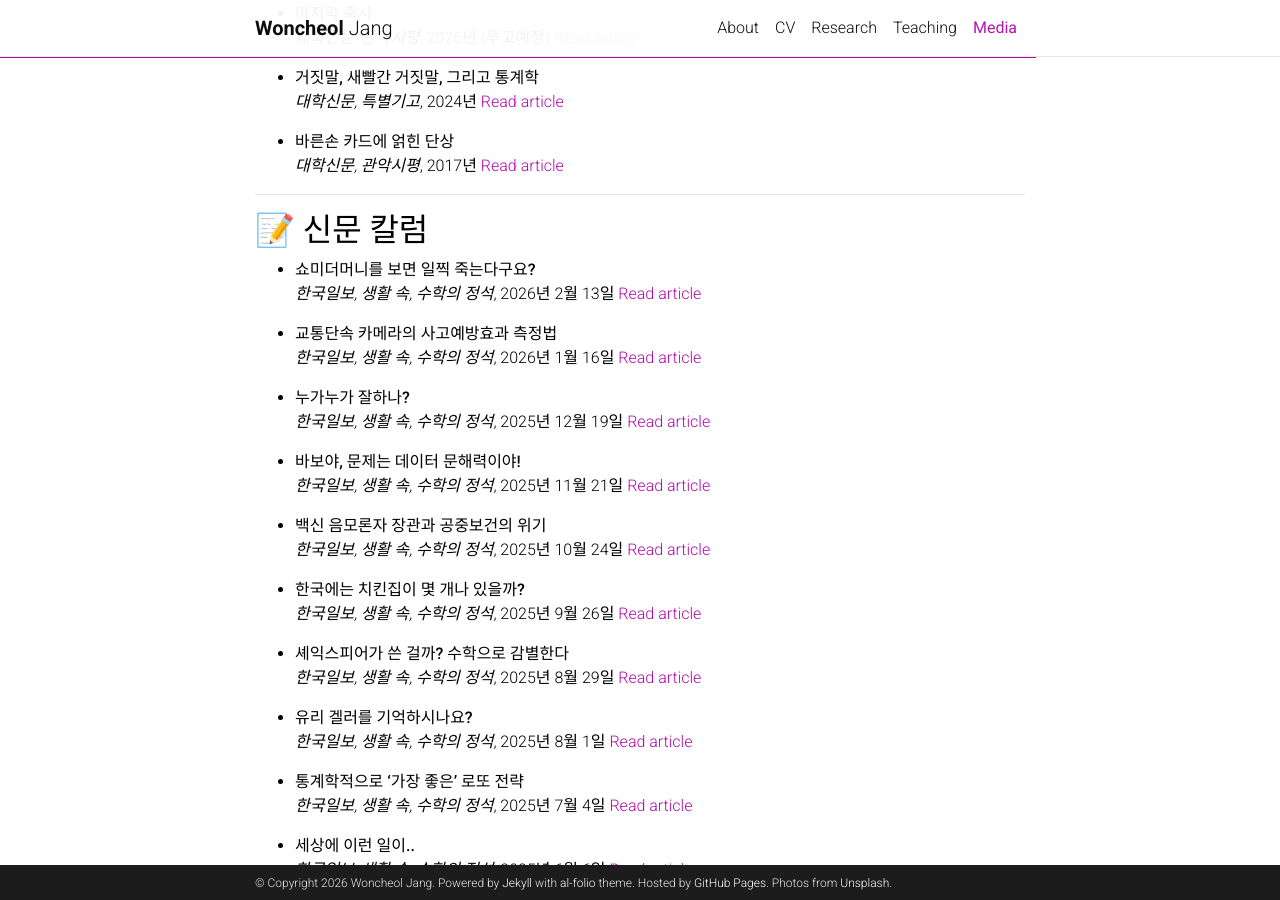
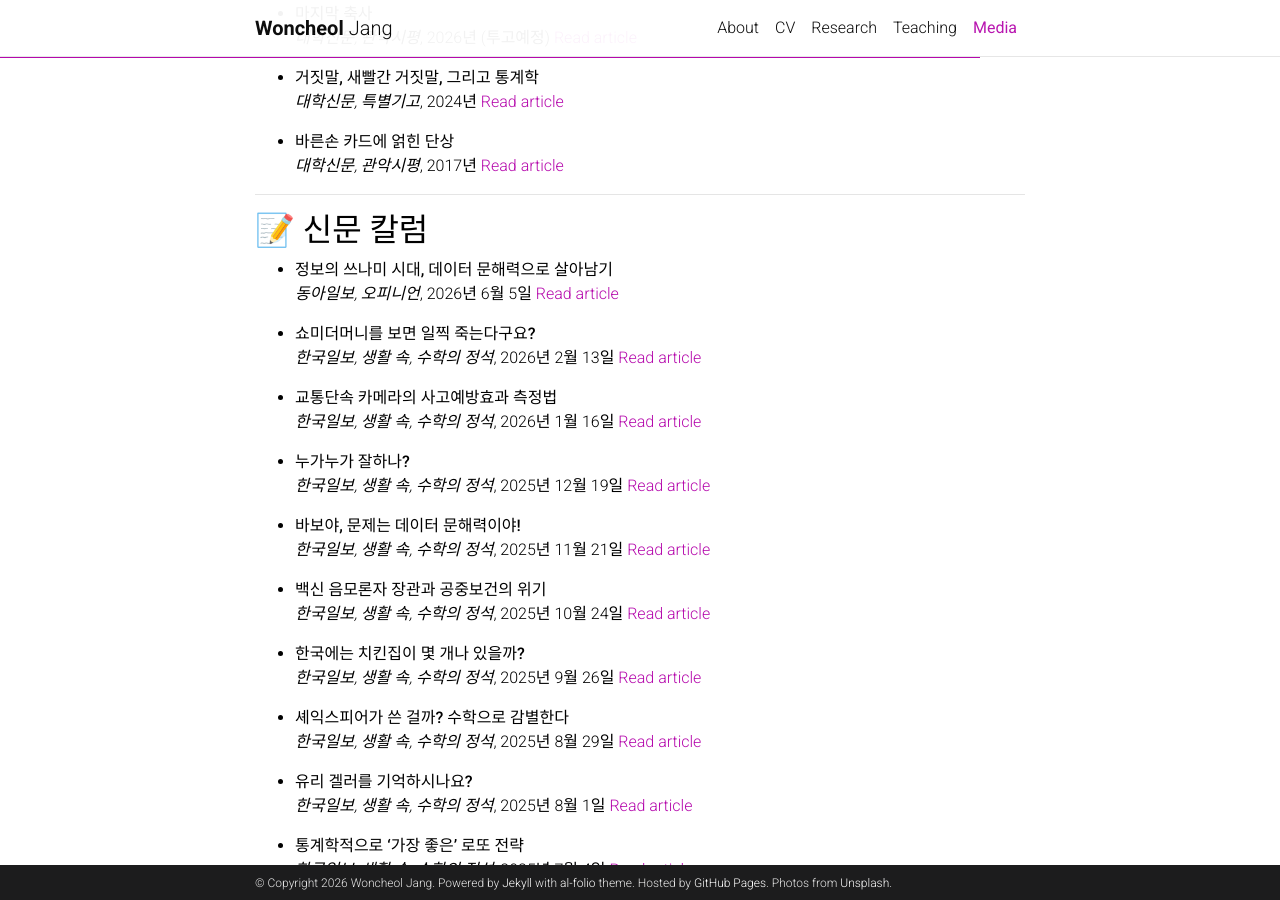
Before and after one commit to wcjang/wcjang.github.io, a Jekyll site: the page built from _pages/media.md, in a window 1280 px wide and 900 px high, scrolled down 905 px. Built offline with Jekyll 4.4.1, drawn with Linux system fonts in a browser that asks for light colours; comment, search, counter and statistics services are not loaded; a style sheet for code colours, icons or effects is not loaded.

Commit message:
Update media.md

```diff
--- a/_pages/media.md
+++ b/_pages/media.md
@@ -68,6 +68,9 @@
 
 ## 📝 신문 칼럼
 
+- **정보의 쓰나미 시대, 데이터 문해력으로 살아남기**
+  *동아일보, 오피니언*, 2026년 6월 5일  [Read article](https://www.donga.com/news/Opinion/article/all/20260604/134052878/2)
+
 - **쇼미더머니를 보면 일찍 죽는다구요?**
   *한국일보, 생활 속, 수학의 정석*, 2026년 2월 13일  [Read article](https://www.hankookilbo.com/news/article/A2026021208180002731)
 
```
